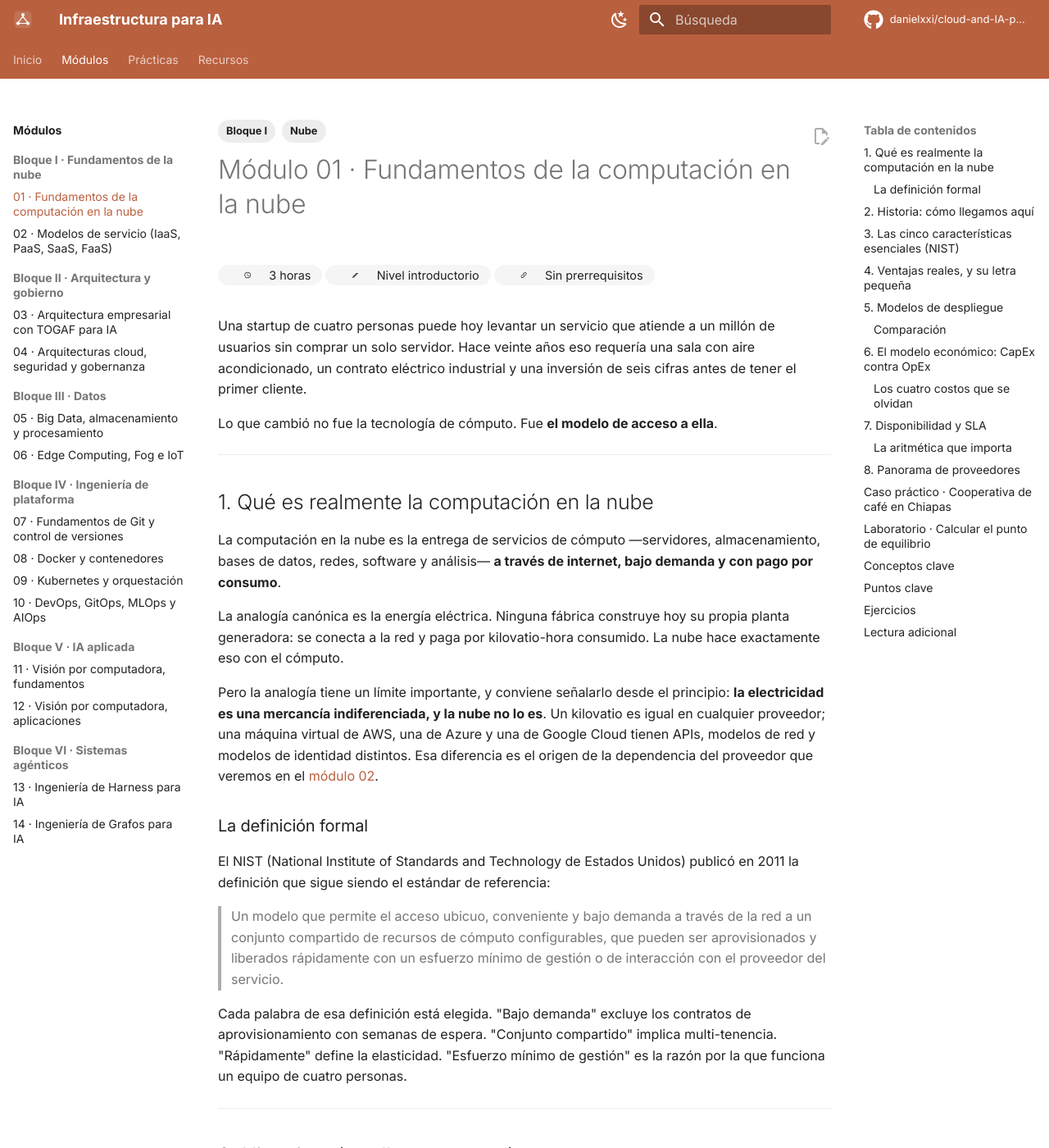
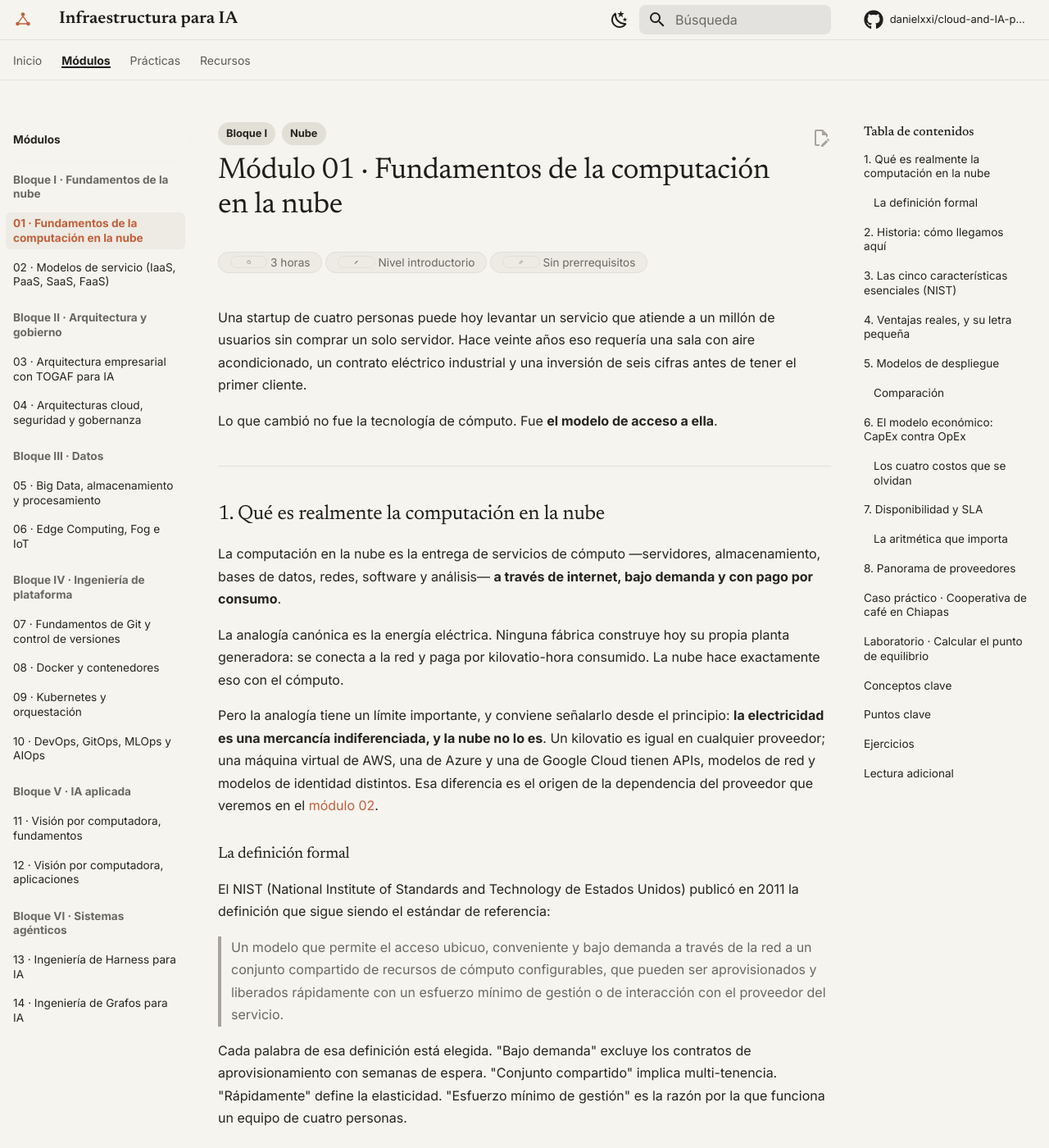
Before and after one commit to danielxxi/cloud-and-IA-para-todos, an MkDocs documentation site: the page built from docs/modulos/01-fundamentos-nube.md, in a window 1280 px wide and 1400 px high. Shown: the whole window at 82% size. Built offline with MkDocs 1.6.1 and Material for MkDocs 9.7.7, drawn with Linux system fonts in a browser that asks for light colours; comment, search, counter and statistics services are not loaded.

Commit message:
style: tema calido al estilo Anthropic en todo el sitio
Tres decisiones lo definen: serif para titulos sobre sans para cuerpo,
crema y tinta templadas en lugar de blanco y negro puros, y terracota
como unico acento.

- Paleta: crema #f5f4ef y tinta #1a1917; texto #26241f / #dedbd2.
- Tipografia: Newsreader para titulos, Inter para cuerpo; interlineado
  1.72 y jerarquia de tamanos recalibrada.
- Enlaces, vinetas y nav activo en terracota. Material reimpone su azul
  cuando el primario es white/black, asi que hubo que ganarle en
  especificidad con body[data-md-color-scheme][data-md-color-primary].
- Cabecera sin sombra, con borde inferior; nav con pildoras; tablas y
  tarjetas con bordes calidos en vez de sombras.
- Logo y favicon recoloreados: el logo era blanco y desaparecia sobre la
  cabecera crema.
- El tema de los diagramas deja de depender del marco que crea el JS: se
  aplica sobre .mermaid, asi que funciona aunque el script no cargue.
- El unico grafico de sectores pasa a tabla: comunica los minutos
  exactos y evita depender de los colores internos de Mermaid.

```diff
--- a/docs/stylesheets/extra.css
+++ b/docs/stylesheets/extra.css
@@ -1,10 +1,341 @@
+/* ==========================================================================
+   Tema cálido inspirado en la identidad visual de Anthropic.
+
+   Tres decisiones lo definen:
+   1. Serif para títulos sobre sans para cuerpo.
+   2. Crema y tinta templadas: nunca blanco ni negro puros.
+   3. Terracota como único acento, en enlaces y estados activos.
+   ========================================================================== */
+
+/* --- Paleta --------------------------------------------------------------- */
+
 :root {
-  --md-text-font: "Inter", -apple-system, BlinkMacSystemFont, sans-serif;
+  /* Claros */
+  --t-crema: #f5f4ef;
+  --t-crema-alt: #edebe4;
+  --t-hueso: #fbfaf7;
+  --t-borde: #e2dfd7;
 
-  /* Paleta cálida de diagramas, al estilo de los gráficos de Anthropic.
-     Los rellenos son siempre claros para que el texto oscuro contraste
-     igual en modo claro y en modo oscuro. */
+  /* Oscuros */
+  --t-tinta: #1a1917;
+  --t-tinta-alt: #242320;
+  --t-tinta-borde: #33312c;
+
+  /* Texto */
+  --t-texto: #26241f;
+  --t-texto-suave: #6b6862;
+  --t-texto-inv: #edebe4;
+  --t-texto-inv-suave: #a8a49b;
+
+  /* Acento */
+  --t-terracota: #c15f3c;
+  --t-terracota-hover: #a94c2d;
+  --t-terracota-claro: #e08463;
+
+  --md-text-font: "Inter", -apple-system, BlinkMacSystemFont, "Segoe UI", sans-serif;
+  --md-code-font: "JetBrains Mono", ui-monospace, SFMono-Regular, monospace;
+  --t-serif: "Newsreader", "Iowan Old Style", Georgia, "Times New Roman", serif;
+}
+
+/* --- Modo claro ----------------------------------------------------------- */
+
+[data-md-color-scheme="default"] {
+  --md-default-bg-color: var(--t-crema);
+  --md-default-fg-color: #1f1e1c;
+  --md-default-fg-color--light: var(--t-texto-suave);
+  --md-default-fg-color--lighter: #a8a49b;
+  --md-default-fg-color--lightest: var(--t-borde);
+
+  --md-typeset-color: var(--t-texto);
+  --md-typeset-a-color: var(--t-terracota);
+  --md-typeset-mark-color: #f2e2cf;
+
+  --md-primary-fg-color: var(--t-crema);
+  --md-primary-fg-color--light: var(--t-hueso);
+  --md-primary-fg-color--dark: #e8e6df;
+  --md-primary-bg-color: #1f1e1c;
+  --md-primary-bg-color--light: var(--t-texto-suave);
+
+  --md-accent-fg-color: var(--t-terracota-hover);
+  --md-accent-fg-color--transparent: rgba(193, 95, 60, 0.1);
+
+  --md-code-bg-color: var(--t-crema-alt);
+  --md-code-fg-color: #2d2b27;
+
+  --md-footer-bg-color: var(--t-crema-alt);
+  --md-footer-bg-color--dark: var(--t-borde);
+  --md-footer-fg-color: #1f1e1c;
+  --md-footer-fg-color--light: var(--t-texto-suave);
+  --md-footer-fg-color--lighter: #a8a49b;
+
+  /* Lienzo de diagramas: un punto más claro que la página, como tarjeta */
+  --dg-lienzo: var(--t-hueso);
+}
+
+/* --- Modo oscuro ---------------------------------------------------------- */
+
+[data-md-color-scheme="slate"] {
+  --md-default-bg-color: var(--t-tinta);
+  --md-default-fg-color: var(--t-texto-inv);
+  --md-default-fg-color--light: var(--t-texto-inv-suave);
+  --md-default-fg-color--lighter: #6b6862;
+  --md-default-fg-color--lightest: var(--t-tinta-borde);
+
+  --md-typeset-color: #dedbd2;
+  --md-typeset-a-color: var(--t-terracota-claro);
+  --md-typeset-mark-color: #4a3a2a;
+
+  --md-primary-fg-color: var(--t-tinta);
+  --md-primary-fg-color--light: var(--t-tinta-alt);
+  --md-primary-fg-color--dark: #121110;
+  --md-primary-bg-color: var(--t-texto-inv);
+  --md-primary-bg-color--light: var(--t-texto-inv-suave);
+
+  --md-accent-fg-color: var(--t-terracota-claro);
+  --md-accent-fg-color--transparent: rgba(224, 132, 99, 0.12);
+
+  --md-code-bg-color: var(--t-tinta-alt);
+  --md-code-fg-color: #dedbd2;
+
+  --md-footer-bg-color: #141310;
+  --md-footer-bg-color--dark: #0f0e0c;
+  --md-footer-fg-color: var(--t-texto-inv);
+  --md-footer-fg-color--light: var(--t-texto-inv-suave);
+  --md-footer-fg-color--lighter: #6b6862;
+
+  /* El lienzo sigue claro: el texto de los diagramas es oscuro */
   --dg-lienzo: #f3f1ec;
+}
+
+/* Con primary white/black, Material reimpone su azul para los enlaces desde un
+   selector más específico. Estas reglas se lo ganan. */
+body[data-md-color-scheme="default"][data-md-color-primary="white"] {
+  --md-typeset-a-color: var(--t-terracota);
+  --md-accent-fg-color: var(--t-terracota-hover);
+}
+
+body[data-md-color-scheme="slate"][data-md-color-primary="black"] {
+  --md-typeset-a-color: var(--t-terracota-claro);
+  --md-accent-fg-color: var(--t-terracota-claro);
+}
+
+/* --- Tipografía ----------------------------------------------------------- */
+
+.md-typeset {
+  line-height: 1.72;
+}
+
+.md-typeset h1,
+.md-typeset h2,
+.md-typeset h3,
+.md-typeset h4 {
+  font-family: var(--t-serif);
+  font-weight: 400;
+  letter-spacing: -0.012em;
+  color: var(--md-default-fg-color);
+}
+
+.md-typeset h1 {
+  font-size: 2.25em;
+  line-height: 1.16;
+  margin: 0 0 1.1rem;
+}
+
+.md-typeset h2 {
+  font-size: 1.55em;
+  line-height: 1.25;
+  margin: 2.2rem 0 0.9rem;
+}
+
+.md-typeset h3 {
+  font-size: 1.2em;
+  line-height: 1.35;
+  margin: 1.6rem 0 0.6rem;
+}
+
+.md-typeset h4 {
+  font-size: 1.02em;
+  font-weight: 500;
+}
+
+/* Las viñetas heredan el acento */
+.md-typeset ul li::marker {
+  color: var(--md-typeset-a-color);
+}
+
+.md-typeset ol li::marker {
+  color: var(--md-default-fg-color--light);
+  font-variant-numeric: tabular-nums;
+}
+
+.md-typeset hr {
+  border-bottom: 1px solid var(--md-default-fg-color--lightest);
+  margin: 2rem 0;
+}
+
+.md-typeset blockquote {
+  border-left: 2px solid var(--md-typeset-a-color);
+  color: var(--md-default-fg-color--light);
+  font-style: normal;
+}
+
+.md-typeset a {
+  text-decoration: none;
+  transition: color 120ms;
+}
+
+.md-typeset a:hover {
+  text-decoration: underline;
+  text-underline-offset: 0.18em;
+}
+
+/* --- Cabecera y navegación ------------------------------------------------ */
+
+.md-header {
+  box-shadow: none;
+  border-bottom: 1px solid var(--md-default-fg-color--lightest);
+}
+
+.md-header__title {
+  font-family: var(--t-serif);
+  font-size: 1.05rem;
+  font-weight: 500;
+}
+
+.md-tabs {
+  border-bottom: none;
+}
+
+.md-tabs__link {
+  opacity: 0.72;
+  font-size: 0.7rem;
+}
+
+.md-tabs__link--active,
+.md-tabs__link:hover {
+  opacity: 1;
+}
+
+.md-tabs__item--active .md-tabs__link {
+  font-weight: 600;
+  box-shadow: inset 0 -2px 0 0 currentColor;
+}
+
+.md-nav {
+  font-size: 0.68rem;
+}
+
+.md-nav__title {
+  font-family: var(--t-serif);
+  font-size: 0.78rem;
+  font-weight: 500;
+  color: var(--md-default-fg-color);
+}
+
+.md-nav__link {
+  border-radius: 0.3rem;
+  padding: 0.24rem 0.45rem;
+  margin-inline-start: -0.45rem;
+  transition: background-color 120ms, color 120ms;
+}
+
+.md-nav__link:hover {
+  background: var(--md-code-bg-color);
+}
+
+.md-nav__link--active,
+.md-nav__link--active:hover {
+  background: var(--md-code-bg-color);
+  color: var(--md-typeset-a-color);
+  font-weight: 600;
+}
+
+.md-search__form {
+  border-radius: 0.4rem;
+  background: var(--md-code-bg-color);
+  box-shadow: none;
+}
+
+.md-search__form:hover {
+  background: var(--md-default-fg-color--lightest);
+}
+
+/* --- Código y tablas ------------------------------------------------------ */
+
+.md-typeset code {
+  border-radius: 0.25rem;
+  font-size: 0.82em;
+  padding: 0.12em 0.36em;
+}
+
+.md-typeset pre > code {
+  border-radius: 0.5rem;
+  font-size: 0.72rem;
+  line-height: 1.6;
+}
+
+.md-typeset table:not([class]) {
+  border: 1px solid var(--md-default-fg-color--lightest);
+  border-radius: 0.5rem;
+  box-shadow: none;
+  font-size: 0.74rem;
+}
+
+.md-typeset table:not([class]) th {
+  background: var(--md-code-bg-color);
+  font-weight: 600;
+}
+
+.md-typeset table:not([class]) td,
+.md-typeset table:not([class]) th {
+  border-bottom: 1px solid var(--md-default-fg-color--lightest);
+}
+
+/* --- Componentes propios -------------------------------------------------- */
+
+.grid.cards > ul > li {
+  border: 1px solid var(--md-default-fg-color--lightest);
+  border-radius: 0.6rem;
+  box-shadow: none;
+  transition: border-color 160ms, transform 160ms;
+}
+
+.grid.cards > ul > li:hover {
+  border-color: var(--md-typeset-a-color);
+  transform: translateY(-2px);
+}
+
+.modulo-meta {
+  display: flex;
+  flex-wrap: wrap;
+  gap: 0.4rem;
+  margin: 0 0 1.4rem;
+  font-size: 0.68rem;
+}
+
+.modulo-meta span {
+  background: var(--md-code-bg-color);
+  border: 1px solid var(--md-default-fg-color--lightest);
+  border-radius: 999px;
+  padding: 0.2rem 0.7rem;
+  color: var(--md-default-fg-color--light);
+  white-space: nowrap;
+}
+
+/* Columna de contenido más ancha: los diagramas caben sin encogerse tanto */
+@media screen and (min-width: 76.25em) {
+  .md-grid {
+    max-width: 70rem;
+  }
+}
+
+/* ==========================================================================
+   Diagramas Mermaid
+   ========================================================================== */
+
+/* Paleta de diagramas: rellenos siempre claros, texto siempre oscuro, para
+   que el contraste no dependa del modo activo. */
+:root {
   --dg-tarjeta: #fbfaf7;
   --dg-tarjeta-alt: #efece4;
   --dg-borde: #d8d2c6;
@@ -13,15 +344,13 @@
   --dg-texto-sec: #6b665d;
   --dg-linea: #8d8676;
 
-  /* Acentos: terracota como único color fuerte, resto en tonos apagados */
-  --dg-clay: #cc785c;
+  --dg-clay: #c15f3c;
   --dg-kraft: #dba27f;
   --dg-manila: #ead9ba;
   --dg-salvia: #c2d4cb;
   --dg-cielo: #c6d5e4;
   --dg-brezo: #d9cbd8;
 
-  /* Variables que Material pasa a Mermaid */
   --md-mermaid-font-family: "Inter", -apple-system, sans-serif;
   --md-mermaid-edge-color: var(--dg-linea);
   --md-mermaid-node-bg-color: var(--dg-tarjeta);
@@ -48,90 +377,27 @@
   --md-mermaid-sequence-number-fg-color: #ffffff;
 }
 
-/* El acento terracota evita que la interfaz choque con los diagramas */
-:root,
-[data-md-color-scheme="default"],
-[data-md-color-scheme="slate"] {
-  --md-primary-fg-color: #b9603f;
-  --md-primary-fg-color--light: var(--dg-kraft);
-  --md-primary-fg-color--dark: #93402a;
-  --md-accent-fg-color: #b9603f;
+.diagrama-marco {
+  position: relative;
+  margin: 1.4rem 0;
 }
 
-[data-md-color-scheme="slate"] {
-  --md-primary-fg-color: #2a2724;
-  --md-accent-fg-color: var(--dg-kraft);
-}
-
-/* Tarjetas de la portada y de los índices */
-.grid.cards > ul > li {
-  border-radius: 0.6rem;
-  transition: border-color 160ms, box-shadow 160ms, transform 160ms;
-}
-
-.grid.cards > ul > li:hover {
-  border-color: var(--md-accent-fg-color);
-  box-shadow: 0 6px 20px rgba(0, 0, 0, 0.08);
-  transform: translateY(-2px);
-}
-
-/* Cabecera de módulo */
-.modulo-meta {
-  display: flex;
-  flex-wrap: wrap;
-  gap: 0.4rem;
-  margin: 0 0 1.2rem;
-  font-size: 0.72rem;
-}
-
-.modulo-meta span {
-  background: var(--md-code-bg-color);
-  border-radius: 999px;
-  padding: 0.18rem 0.7rem;
-  white-space: nowrap;
-}
-
-/* Tablas más legibles en proyección */
-.md-typeset table:not([class]) th {
-  background: var(--md-default-fg-color--lightest);
-}
-
-.md-typeset table:not([class]) td,
-.md-typeset table:not([class]) th {
-  font-size: 0.74rem;
-}
-
-/* Columna de contenido más ancha: los diagramas caben sin encogerse tanto */
-@media screen and (min-width: 76.25em) {
-  .md-grid {
-    max-width: 70rem;
-  }
-}
-
-/* ==========================================================================
-   Diagramas Mermaid
-   ========================================================================== */
-
-.diagrama-marco {
-  position: relative;
-  margin: 1.2rem 0;
+/* El aspecto de tarjeta vive en el propio diagrama: así se ve igual aunque el
+   script no llegue a envolverlo. */
+.mermaid {
+  overflow-x: auto;
+  overflow-y: hidden;
+  padding: 1rem;
+  margin: 1.4rem 0;
+  text-align: center;
+  scrollbar-width: thin;
+  background: var(--dg-lienzo);
   border: 1px solid var(--dg-borde);
   border-radius: 0.5rem;
-  /* Lienzo claro también en modo oscuro: el texto del diagrama es oscuro */
-  background: var(--dg-lienzo);
 }
 
 .diagrama-marco .mermaid {
-  overflow-x: auto;
-  overflow-y: hidden;
-  padding: 1rem;
-  text-align: center;
-  scrollbar-width: thin;
-}
-
-/* Sin el marco (antes de que cargue el script) el diagrama sigue centrado */
-.mermaid {
-  text-align: center;
+  margin: 0;
 }
 
 .diagrama-marco.is-desbordado .mermaid {
@@ -185,7 +451,7 @@
   }
 }
 
-/* --- Visor a pantalla completa ------------------------------------------- */
+/* --- Visor a pantalla completa -------------------------------------------- */
 
 body.diagrama-visor-abierto {
   overflow: hidden;
@@ -197,8 +463,7 @@ body.diagrama-visor-abierto {
   z-index: 1000;
   display: flex;
   flex-direction: column;
-  background: color-mix(in srgb, var(--md-default-bg-color) 96%, transparent);
-  backdrop-filter: blur(3px);
+  background: var(--md-default-bg-color);
 }
 
 .diagrama-visor[hidden] {
@@ -284,48 +549,42 @@ body.diagrama-visor-abierto {
     display: none;
   }
 
-  .diagrama-marco .mermaid {
+  .mermaid {
     overflow: visible;
   }
 }
 
-/* ==========================================================================
-   Tema de los diagramas
-   Mermaid escribe los colores en atributos inline, de ahí los !important.
-   ========================================================================== */
+/* --- Colores del propio Mermaid ------------------------------------------- */
+/* Mermaid escribe los colores en atributos inline, de ahí los !important. */
 
-.diagrama-marco .mermaid,
+.mermaid,
 .diagrama-visor__lienzo {
   color: var(--dg-texto);
 }
 
-/* Todo el texto en casi-negro: los rellenos siempre son claros */
-.diagrama-marco .mermaid text,
-.diagrama-marco .mermaid tspan,
+.mermaid text,
+.mermaid tspan,
 .diagrama-visor__lienzo text,
 .diagrama-visor__lienzo tspan {
   fill: var(--dg-texto) !important;
 }
 
-.diagrama-marco .mermaid .nodeLabel,
-.diagrama-marco .mermaid .edgeLabel,
-.diagrama-marco .mermaid foreignObject div,
+.mermaid .nodeLabel,
+.mermaid .edgeLabel,
+.mermaid foreignObject div,
 .diagrama-visor__lienzo .nodeLabel,
 .diagrama-visor__lienzo .edgeLabel,
 .diagrama-visor__lienzo foreignObject div {
   color: var(--dg-texto) !important;
 }
 
-/* Nodos: tarjetas claras con borde cálido */
-.diagrama-marco .mermaid .node rect,
-.diagrama-marco .mermaid .node circle,
-.diagrama-marco .mermaid .node ellipse,
-.diagrama-marco .mermaid .node polygon,
-.diagrama-marco .mermaid .node path,
+.mermaid .node rect,
+.mermaid .node circle,
+.mermaid .node ellipse,
+.mermaid .node path,
 .diagrama-visor__lienzo .node rect,
 .diagrama-visor__lienzo .node circle,
 .diagrama-visor__lienzo .node ellipse,
-.diagrama-visor__lienzo .node polygon,
 .diagrama-visor__lienzo .node path {
   fill: var(--dg-tarjeta) !important;
   stroke: var(--dg-borde-fuerte) !important;
@@ -333,45 +592,42 @@ body.diagrama-visor-abierto {
 }
 
 /* Los rombos de decisión llevan el acento */
-.diagrama-marco .mermaid .node polygon,
+.mermaid .node polygon,
 .diagrama-visor__lienzo .node polygon {
   fill: var(--dg-manila) !important;
   stroke: var(--dg-clay) !important;
 }
 
-/* Subgrafos: fondo apenas más oscuro que el lienzo */
-.diagrama-marco .mermaid .cluster rect,
+.mermaid .cluster rect,
 .diagrama-visor__lienzo .cluster rect {
   fill: var(--dg-tarjeta-alt) !important;
   stroke: var(--dg-borde) !important;
 }
 
-.diagrama-marco .mermaid .cluster text,
+.mermaid .cluster text,
 .diagrama-visor__lienzo .cluster text {
   fill: var(--dg-texto-sec) !important;
   font-weight: 600;
 }
 
-/* Aristas y flechas */
-.diagrama-marco .mermaid .edgePath .path,
-.diagrama-marco .mermaid .flowchart-link,
+.mermaid .edgePath .path,
+.mermaid .flowchart-link,
 .diagrama-visor__lienzo .edgePath .path,
 .diagrama-visor__lienzo .flowchart-link {
   stroke: var(--dg-linea) !important;
   stroke-width: 1.5px !important;
 }
 
-.diagrama-marco .mermaid marker path,
-.diagrama-marco .mermaid .arrowheadPath,
+.mermaid marker path,
+.mermaid .arrowheadPath,
 .diagrama-visor__lienzo marker path,
 .diagrama-visor__lienzo .arrowheadPath {
   fill: var(--dg-linea) !important;
   stroke: none !important;
 }
 
-/* Etiquetas sobre las aristas */
-.diagrama-marco .mermaid .edgeLabel rect,
-.diagrama-marco .mermaid .labelBkg,
+.mermaid .edgeLabel rect,
+.mermaid .labelBkg,
 .diagrama-visor__lienzo .edgeLabel rect,
 .diagrama-visor__lienzo .labelBkg {
   fill: var(--dg-lienzo) !important;
@@ -379,70 +635,68 @@ body.diagrama-visor-abierto {
   opacity: 1 !important;
 }
 
-/* Línea de tiempo y diagramas por secciones: seis tintes cálidos */
-.diagrama-marco .mermaid [class*="section-0"] rect,
-.diagrama-marco .mermaid rect.cScale0,
+/* Líneas de tiempo y diagramas por secciones: seis tintes apagados */
+.mermaid [class*="section-0"] rect,
+.mermaid .cScale0,
 .diagrama-visor__lienzo [class*="section-0"] rect,
-.diagrama-visor__lienzo rect.cScale0 {
+.diagrama-visor__lienzo .cScale0 {
   fill: var(--dg-manila) !important;
   stroke: var(--dg-borde-fuerte) !important;
 }
 
-.diagrama-marco .mermaid [class*="section-1"] rect,
-.diagrama-marco .mermaid rect.cScale1,
+.mermaid [class*="section-1"] rect,
+.mermaid .cScale1,
 .diagrama-visor__lienzo [class*="section-1"] rect,
-.diagrama-visor__lienzo rect.cScale1 {
+.diagrama-visor__lienzo .cScale1 {
   fill: var(--dg-salvia) !important;
   stroke: var(--dg-borde-fuerte) !important;
 }
 
-.diagrama-marco .mermaid [class*="section-2"] rect,
-.diagrama-marco .mermaid rect.cScale2,
+.mermaid [class*="section-2"] rect,
+.mermaid .cScale2,
 .diagrama-visor__lienzo [class*="section-2"] rect,
-.diagrama-visor__lienzo rect.cScale2 {
+.diagrama-visor__lienzo .cScale2 {
   fill: var(--dg-cielo) !important;
   stroke: var(--dg-borde-fuerte) !important;
 }
 
-.diagrama-marco .mermaid [class*="section-3"] rect,
-.diagrama-marco .mermaid rect.cScale3,
+.mermaid [class*="section-3"] rect,
+.mermaid .cScale3,
 .diagrama-visor__lienzo [class*="section-3"] rect,
-.diagrama-visor__lienzo rect.cScale3 {
+.diagrama-visor__lienzo .cScale3 {
   fill: var(--dg-kraft) !important;
   stroke: var(--dg-borde-fuerte) !important;
 }
 
-.diagrama-marco .mermaid [class*="section-4"] rect,
-.diagrama-marco .mermaid rect.cScale4,
+.mermaid [class*="section-4"] rect,
+.mermaid .cScale4,
 .diagrama-visor__lienzo [class*="section-4"] rect,
-.diagrama-visor__lienzo rect.cScale4 {
+.diagrama-visor__lienzo .cScale4 {
   fill: var(--dg-brezo) !important;
   stroke: var(--dg-borde-fuerte) !important;
 }
 
-.diagrama-marco .mermaid [class*="section-5"] rect,
-.diagrama-marco .mermaid rect.cScale5,
+.mermaid [class*="section-5"] rect,
+.mermaid .cScale5,
 .diagrama-visor__lienzo [class*="section-5"] rect,
-.diagrama-visor__lienzo rect.cScale5 {
+.diagrama-visor__lienzo .cScale5 {
   fill: var(--dg-tarjeta-alt) !important;
   stroke: var(--dg-borde-fuerte) !important;
 }
 
-/* Git graph y diagramas de estado */
-.diagrama-marco .mermaid .commit-label,
+.mermaid .commit-label,
 .diagrama-visor__lienzo .commit-label {
   fill: var(--dg-texto) !important;
 }
 
-.diagrama-marco .mermaid .statediagram-state rect,
+.mermaid .statediagram-state rect,
 .diagrama-visor__lienzo .statediagram-state rect {
   fill: var(--dg-tarjeta) !important;
   stroke: var(--dg-borde-fuerte) !important;
 }
 
-/* Gráfico de sectores */
-.diagrama-marco .mermaid .pieTitleText,
-.diagrama-marco .mermaid .slice,
+.mermaid .pieTitleText,
+.mermaid .slice,
 .diagrama-visor__lienzo .pieTitleText,
 .diagrama-visor__lienzo .slice {
   fill: var(--dg-texto) !important;
--- a/mkdocs.yml
+++ b/mkdocs.yml
@@ -27,15 +27,15 @@ theme:
   palette:
     - media: "(prefers-color-scheme: light)"
       scheme: default
-      primary: indigo
-      accent: deep purple
+      primary: white
+      accent: deep orange
       toggle:
         icon: material/weather-night
         name: Cambiar a modo oscuro
     - media: "(prefers-color-scheme: dark)"
       scheme: slate
-      primary: indigo
-      accent: deep purple
+      primary: black
+      accent: deep orange
       toggle:
         icon: material/weather-sunny
         name: Cambiar a modo claro
@@ -59,6 +59,7 @@ theme:
     - content.action.edit
 
 extra_css:
+  - https://fonts.googleapis.com/css2?family=Newsreader:ital,opsz,wght@0,6..72,300..600;1,6..72,400&display=swap
   - stylesheets/extra.css
 
 extra_javascript:
```
Also changed, not shown: docs/como-usar.md (+7 -8 lines), docs/assets/favicon.svg, docs/assets/logo.svg.
